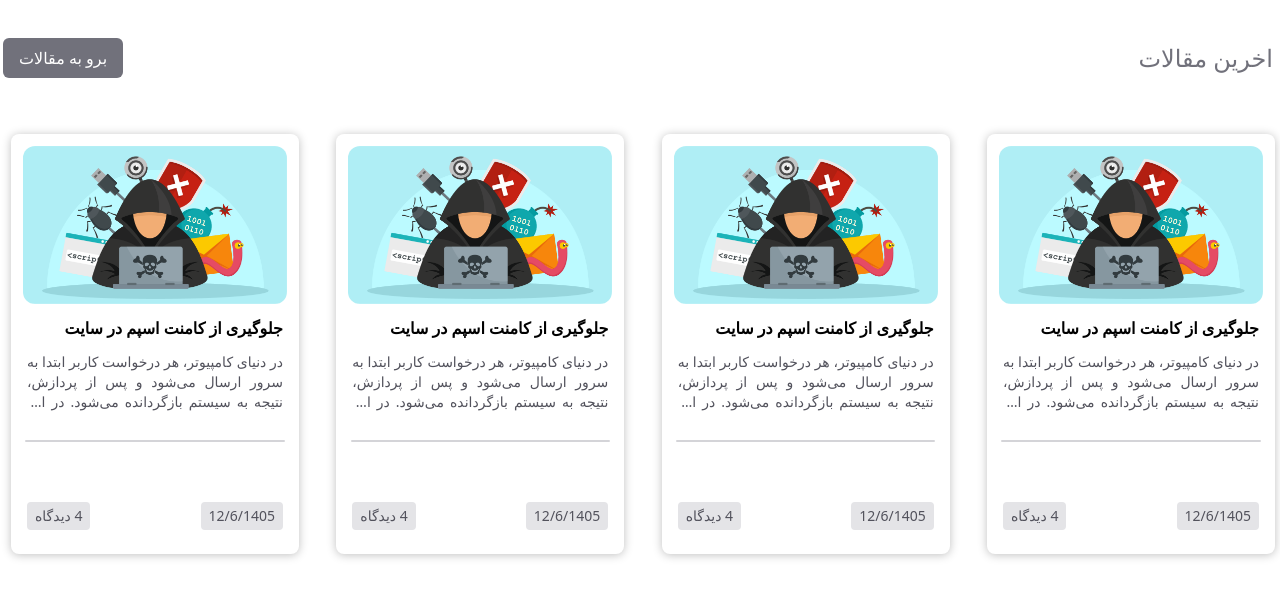
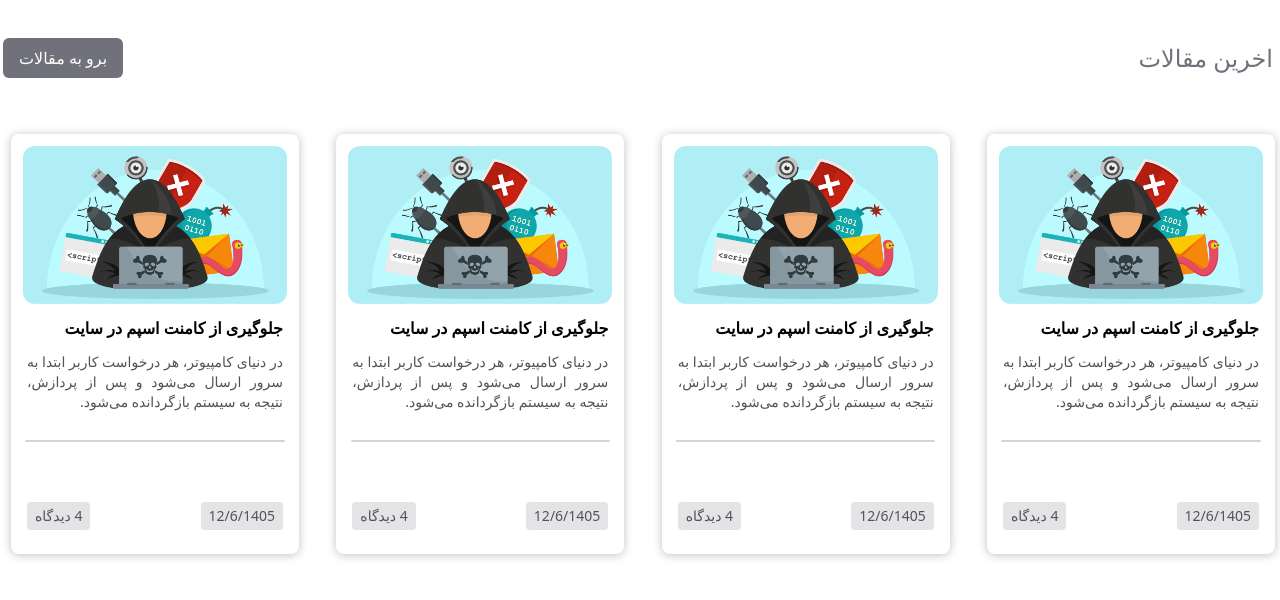
Before and after one commit to smiinmhrn/E-commerce, a Next.js app: page / in a window 1280 px wide. Shown: the part 2943-3543 px from the top of the page. Built offline with nearby package versions, Linux system fonts and the light colour scheme.

Commit message:
each news boxes connected to single blug page.

```diff
--- a/components/weblognews/WebNewsCard.jsx
+++ b/components/weblognews/WebNewsCard.jsx
@@ -1,12 +1,14 @@
 import Image from "next/image";
+import Link from "next/link";
 
-const WebNewsCard = () => {
+const WebNewsCard = ({ slug = "spam-comments" }) => {
   return (
-    <article className="pt-2 hover:pt-0 transition-all duration-300">
-      <div className="relative sliderItem  h-105 w-72 m-2 rounded-lg shadow-[0px_1px_10px_rgba(0,0,0,0.25)] transition-all duration-300 hover:shadow-[0px_1px_8px_rgba(0,0,0,0.5)] bg-white">
+    <Link href={`/blog/${slug}`}>
+      <article className="pt-2 hover:pt-0 transition-all duration-300 cursor-pointer">
+        <div className="relative sliderItem h-105 w-72 m-2 rounded-lg shadow-[0px_1px_10px_rgba(0,0,0,0.25)] transition-all duration-300 hover:shadow-[0px_1px_8px_rgba(0,0,0,0.5)] bg-white overflow-hidden">
           <div>
             <Image
-            src={"/news/hacker.png"}
+              src="/news/hacker.png"
               width={288}
               height={160}
               alt="product image"
@@ -18,24 +20,27 @@ const WebNewsCard = () => {
             <h3 className="font-bold text-sm sm:text-base truncate px-4 mb-3 line-clamp-1">
               جلوگیری از کامنت اسپم در سایت
             </h3>
+
             <p className="text-xs sm:text-sm text-zinc-600 px-4 text-justify line-clamp-3">
-            در دنیای کامپیوتر، هر درخواست کاربر ابتدا به سرور ارسال می‌شود و پس
-            از پردازش، نتیجه به سیستم بازگردانده می‌شود. در این میان،
-            الگوریتم‌ها وظیفه دارند داده‌ها را با سرعت و دقت مناسب پردازش کنند.
+              در دنیای کامپیوتر، هر درخواست کاربر ابتدا به سرور ارسال می‌شود و
+              پس از پردازش، نتیجه به سیستم بازگردانده می‌شود.
             </p>
 
             <div className="w-[90%] h-0.5 bg-zinc-300 rounded-lg mx-auto mt-7" />
+
             <div className="flex justify-between items-center px-4 absolute left-0 right-0 bottom-6">
-            <span className="py-1 px-2 rounded bg-zinc-200 transition-all duration-300 hover:bg-zinc-300 text-xs sm:text-sm text-zinc-600">
+              <span className="py-1 px-2 rounded bg-zinc-200 text-xs sm:text-sm text-zinc-600">
                 12/6/1405
               </span>
-            <span className="py-1 px-2 rounded bg-zinc-200 transition-all duration-300 hover:bg-zinc-300 text-xs sm:text-sm text-zinc-600">
+
+              <span className="py-1 px-2 rounded bg-zinc-200 text-xs sm:text-sm text-zinc-600">
                 4 دیدگاه
               </span>
             </div>
           </div>
         </div>
       </article>
+    </Link>
   );
 };
 
```
Lines whose indentation alone changed are shown as unchanged.
